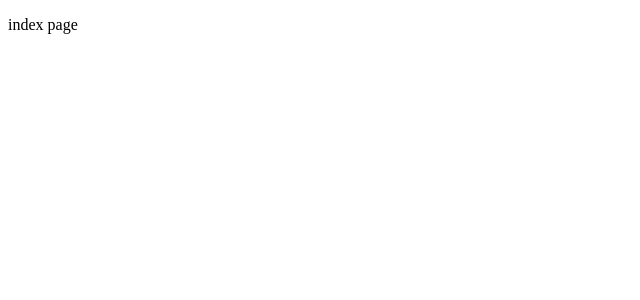
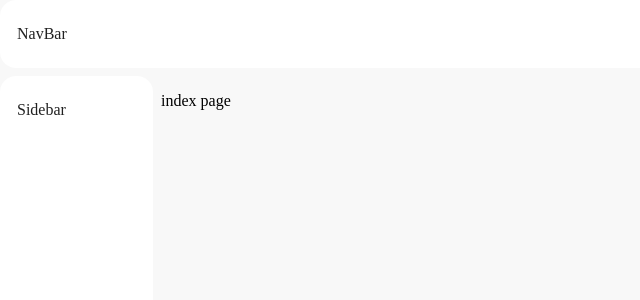
Before and after one commit to akshidas/property, a React (Vite) app: page / in a window 1280 px wide. Shown: the top 300 px of the page, without its empty margins (0-640 px from the left). Built offline with nearby package versions, Linux system fonts and the light colour scheme.

Commit message:
added the navbar and sidebar layout

```diff
--- a/src/App.tsx
+++ b/src/App.tsx
@@ -1,11 +1,26 @@
-import { ThemeProvider } from "@mui/material";
+import { Card, ThemeProvider } from "@mui/material";
 import Routes from "./routes";
 import theme from "./theme";
+import Grid from "@mui/material/Grid2";
+import "./app.css";
 
 const App = () => {
   return (
     <ThemeProvider theme={theme}>
-      <Routes />
+      <Grid container>
+        <Grid size={12}>
+          <Card>NavBar</Card>
+        </Grid>
+        <Grid
+          size={1.5}
+          sx={{ height: "100vh", "& #side-panel": { height: "100%" } }}
+        >
+          <Card id="side-panel">Sidebar</Card>
+        </Grid>
+        <Grid size={10.5}>
+          <Routes />
+        </Grid>
+      </Grid>
     </ThemeProvider>
   );
 };
--- /dev/null
+++ b/src/app.css
@@ -0,0 +1,7 @@
+body,
+html,
+#root {
+  padding: 0;
+  margin: 0;
+  background-color: #e1e1e114;
+}
--- a/src/theme/index.ts
+++ b/src/theme/index.ts
@@ -42,6 +42,7 @@ const theme = createTheme({
           paddingBottom: 3,
           paddingLeft: 2,
           paddingRight: 2,
+          borderColor: "transparent",
         },
       },
     },
```
Also changed, not shown: 1 other file (tests, documents, lock files or other folders).
